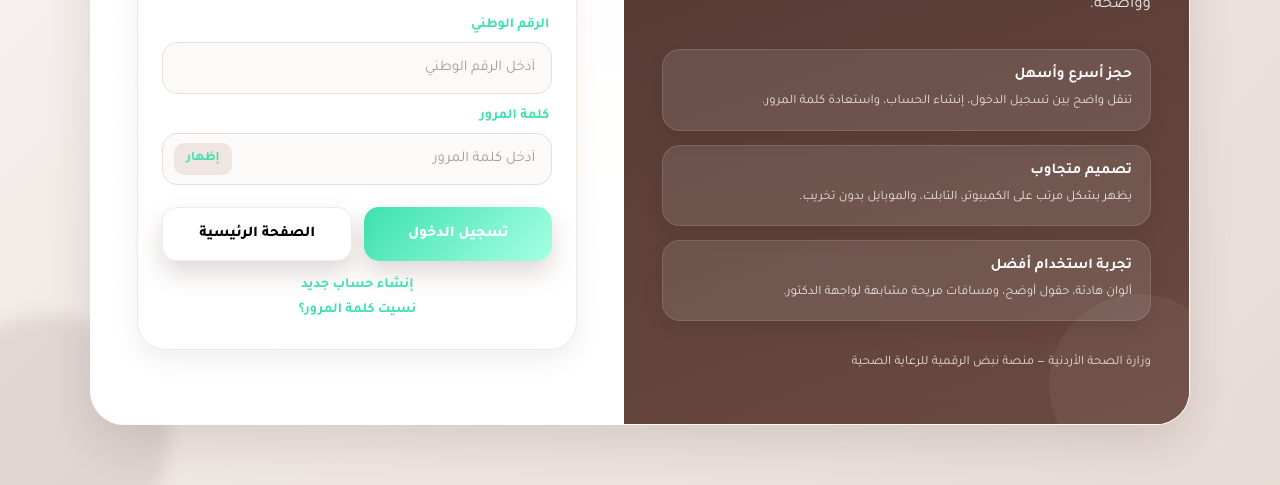
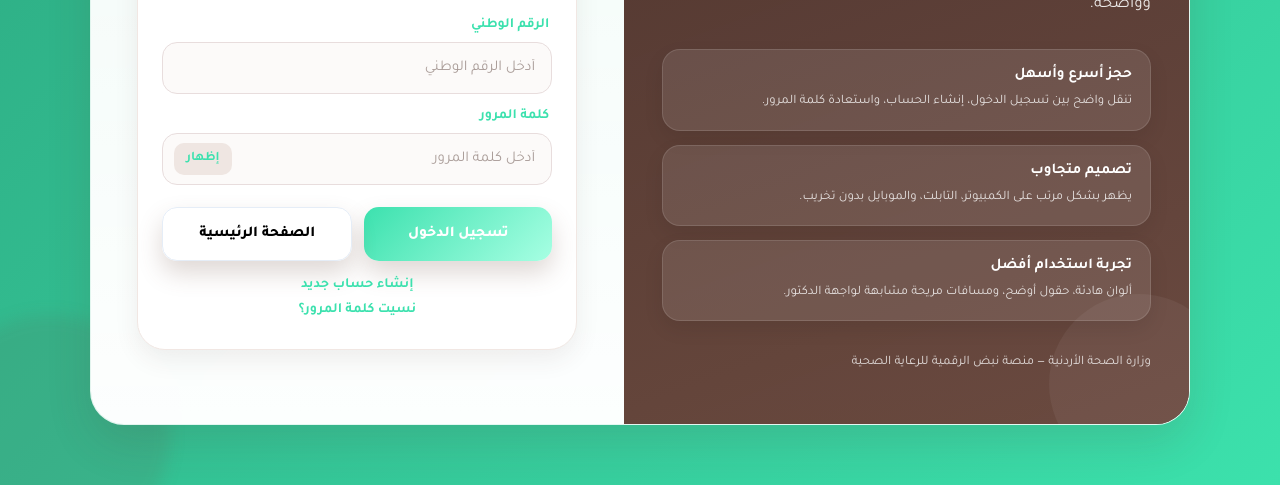
Before and after one commit to nezar2004/A_project_for_the_Ministry_of_Health, a website: page login_Patient.html in a window 1280 px wide. Shown: the part 315-800 px from the top of the page. Drawn offline with Linux system fonts and the light colour scheme.

Commit message:
Update patient_style.css

```diff
--- a/patient_style.css
+++ b/patient_style.css
@@ -5,7 +5,7 @@
       --success-soft: #dcfce7;
       --secondary: #f5ebe7;
       --accent: #a1887f;
-      --bg: linear-gradient(135deg, #f7f3f1 0%, #e7dbd6 100%);
+      --bg: linear-gradient(135deg, #2da981 0%, #3ce1ac 100%);
       --white: #ffffff;
       --text: #3e2723;
       --muted: #7b6f6b;
```
